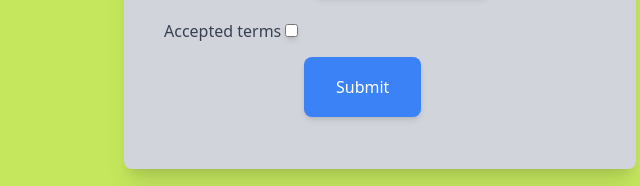
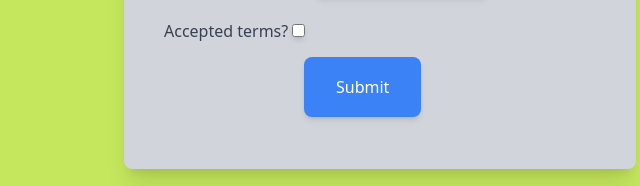
Before and after one commit to vivinchandrra1976/PUPIL-PROJECT, a plain HTML site: page index.html in a window 1280 px wide. Shown: the part 409-595 px from the top of the page, 260-900 px from the left. Drawn offline with nearby package versions, Linux system fonts and the light colour scheme.

Commit message:
Update index.html

```diff
--- a/index.html
+++ b/index.html
@@ -40,7 +40,7 @@
                             focus:invalid:border-pink-500 focus:invalid:ring-pink-500" ></br>
                             <label for="acceptTerms"
                             class="text-md w-50 inline-block font-medium leading-5 text-gray-700">
-                            Accepted terms
+                            Accepted terms?
                             </label>
                             <input required type="checkbox" id="acceptTerms" name="acceptTerms"
                             class="bg-gray-100 inline-block rounded-lg shadow-md px-4 py-3 mb-5 text-base leading-6 placeholder-gray-500 focus:placeholder-gray-500"></br>
```
